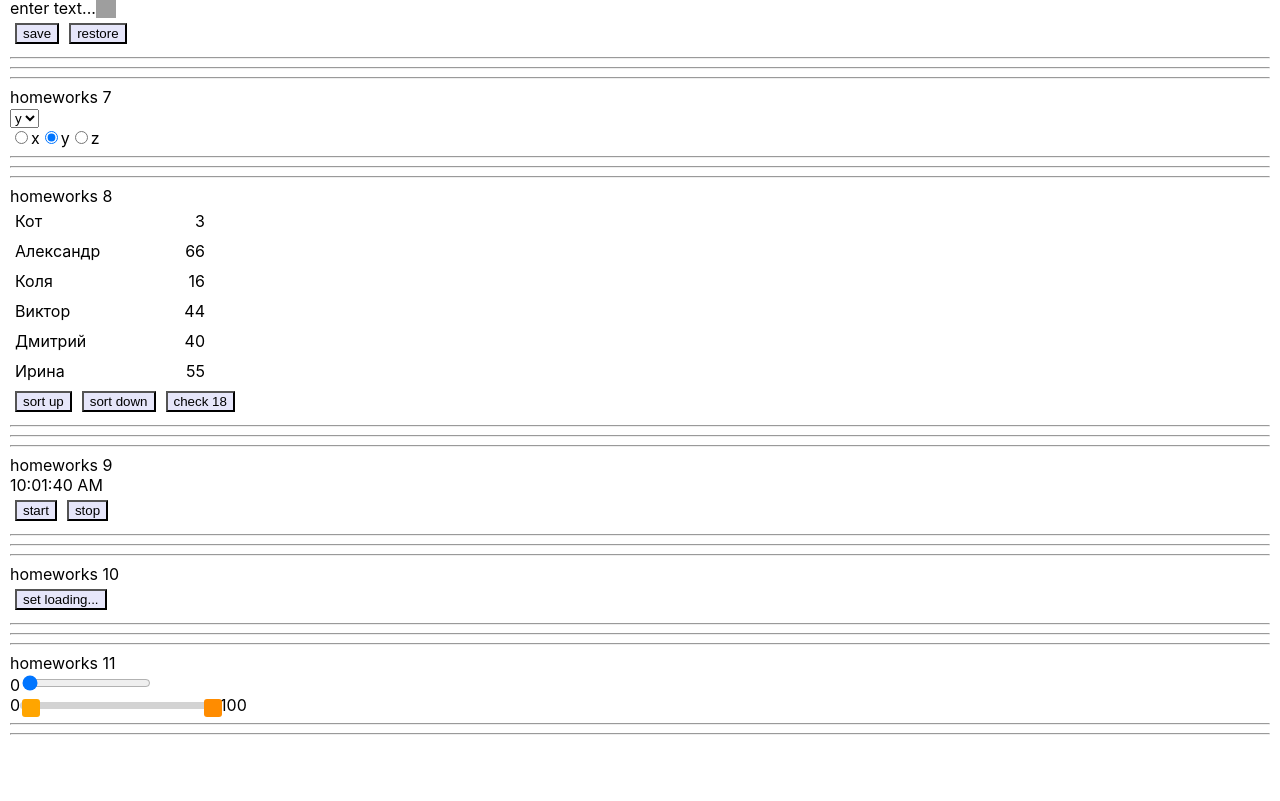
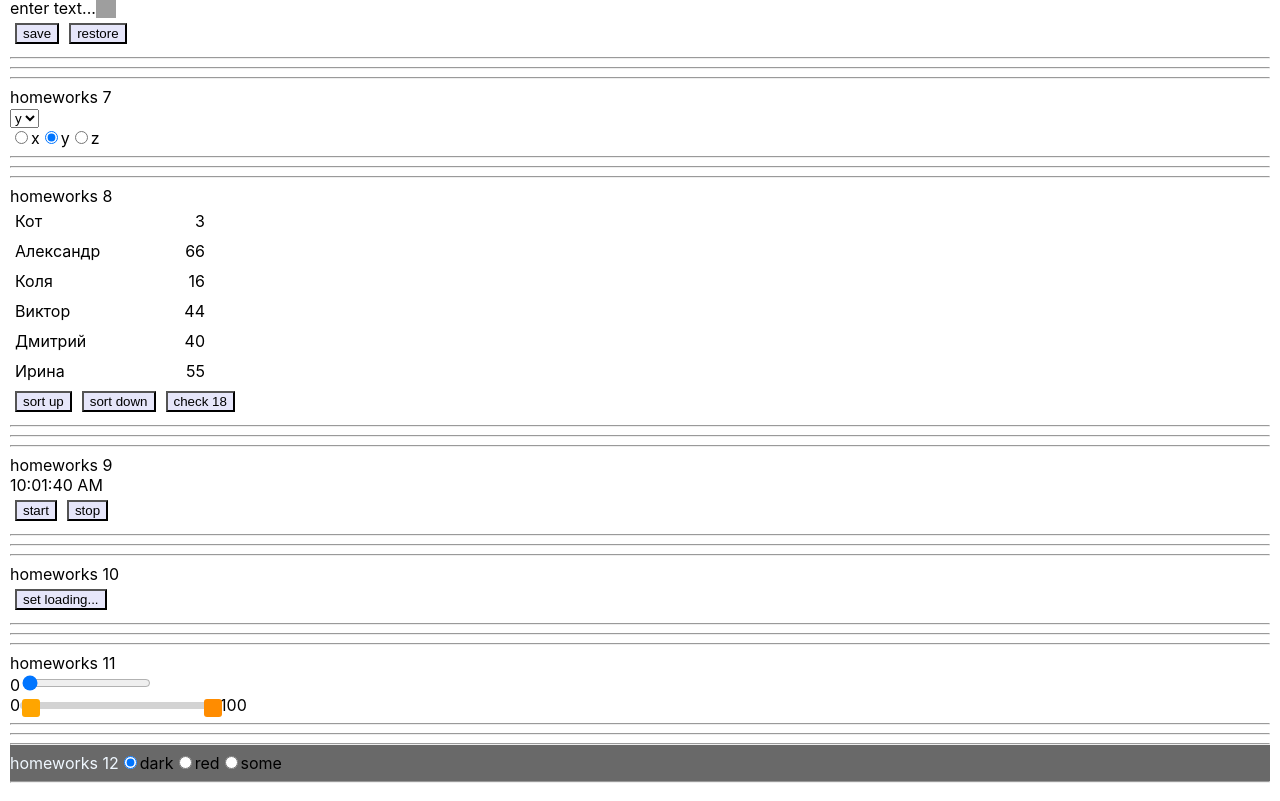
Before and after one commit to karinaOl/ignat_homeworks, a React (Create React App) app: page /#/pre-junior in a window 1280 px wide. Shown: the part 863-1664 px from the top of the page. Before the commit the page ends 1616 px from the top, so only its background shows below. Built offline with nearby package versions, Linux system fonts and the light colour scheme; grey boxes are pictures that could not be loaded.

Commit message:
lesson 12 done

```diff
--- a/src/p1-main/m1-ui/u1-app/App.tsx
+++ b/src/p1-main/m1-ui/u1-app/App.tsx
@@ -7,6 +7,8 @@ import HW8 from "../../../p2-homeworks/h8/HW8";
 import HW9 from "../../../p2-homeworks/h9/HW9";
 import HW10 from "../../../p2-homeworks/h10/HW10";
 import HW11 from "../../../p2-homeworks/h11/HW11";
+import HW12 from "../../../p2-homeworks/h12/HW12";
+
 
 function App() {
     return (
@@ -19,6 +21,7 @@ function App() {
             <HW9/>
             <HW10/>
             <HW11/>
+            <HW12/>
         </div>
     )
 }
--- a/src/p2-homeworks/h10/bll/store.ts
+++ b/src/p2-homeworks/h10/bll/store.ts
@@ -1,8 +1,10 @@
 import {loadingReducer} from './loadingReducer'
 import {combineReducers, createStore} from "redux";
+import {themeReducer} from "../../h12/bll/themeReducer";
 
 const reducers = combineReducers({
     loading: loadingReducer,
+    theme: themeReducer
 
 })
 
--- /dev/null
+++ b/src/p2-homeworks/h12/HW12.module.css
@@ -0,0 +1,23 @@
+.dark {
+    background: dimgrey;
+}
+
+.dark-text {
+    color: aliceblue;
+}
+
+.red {
+    background: lightcoral;
+}
+
+.red-text {
+    color: aqua;
+}
+
+.some {
+    background: lightgreen;
+}
+
+.some-text {
+    color: darkslateblue;
+}
--- /dev/null
+++ b/src/p2-homeworks/h12/HW12.tsx
@@ -0,0 +1,43 @@
+import React, {useState} from "react";
+import s from "./HW12.module.css";
+import SuperRadio from "../h7/common/c6-SuperRadio/SuperRadio";
+import {useDispatch, useSelector} from "react-redux";
+import {AppStoreType} from "../h10/bll/store";
+import {changeThemeAC} from "./bll/themeReducer";
+
+const themes = ['dark', 'red', 'some'];
+
+function HW12() {
+    const theme = useSelector<AppStoreType, string>(state => state.theme.theme); // useSelector;
+
+    const [value, onChangeOption] = useState(theme)
+
+    // useDispatch, onChangeCallback
+
+    const dispatch = useDispatch();
+
+    const onChangeCallback = (value: string) => {
+        onChangeOption(value);
+        dispatch(changeThemeAC(value));
+    }
+
+    return (
+        <div className={s[theme]}>
+            <hr/>
+            <span className={s[theme + '-text']}>
+                homeworks 12
+            </span>
+            <SuperRadio
+                name={'theme'}
+                options={themes}
+                value={value}
+                onChangeOption={onChangeCallback}/>
+            {/*should work (должно работать)*/}
+            {/*SuperSelect or SuperRadio*/}
+
+            <hr/>
+        </div>
+    );
+}
+
+export default HW12;
--- /dev/null
+++ b/src/p2-homeworks/h12/bll/themeReducer.ts
@@ -0,0 +1,27 @@
+
+type InitStateType = {
+    theme: string
+ }
+
+const initState = {
+    theme: 'dark'
+};
+
+export const themeReducer = (state = initState, action: ChangeThemeActionType): InitStateType => { // fix any
+    switch (action.type) {
+        case "CHANGE_THEME": {
+            return {
+                ...state,
+                theme: action.value
+            }
+        }
+        default: return state;
+    }
+};
+
+type ChangeThemeActionType = {
+    type: "CHANGE_THEME",
+    value: string
+}
+
+export const changeThemeAC = (value: string ): ChangeThemeActionType => ({type: "CHANGE_THEME", value}); // fixed any
```
